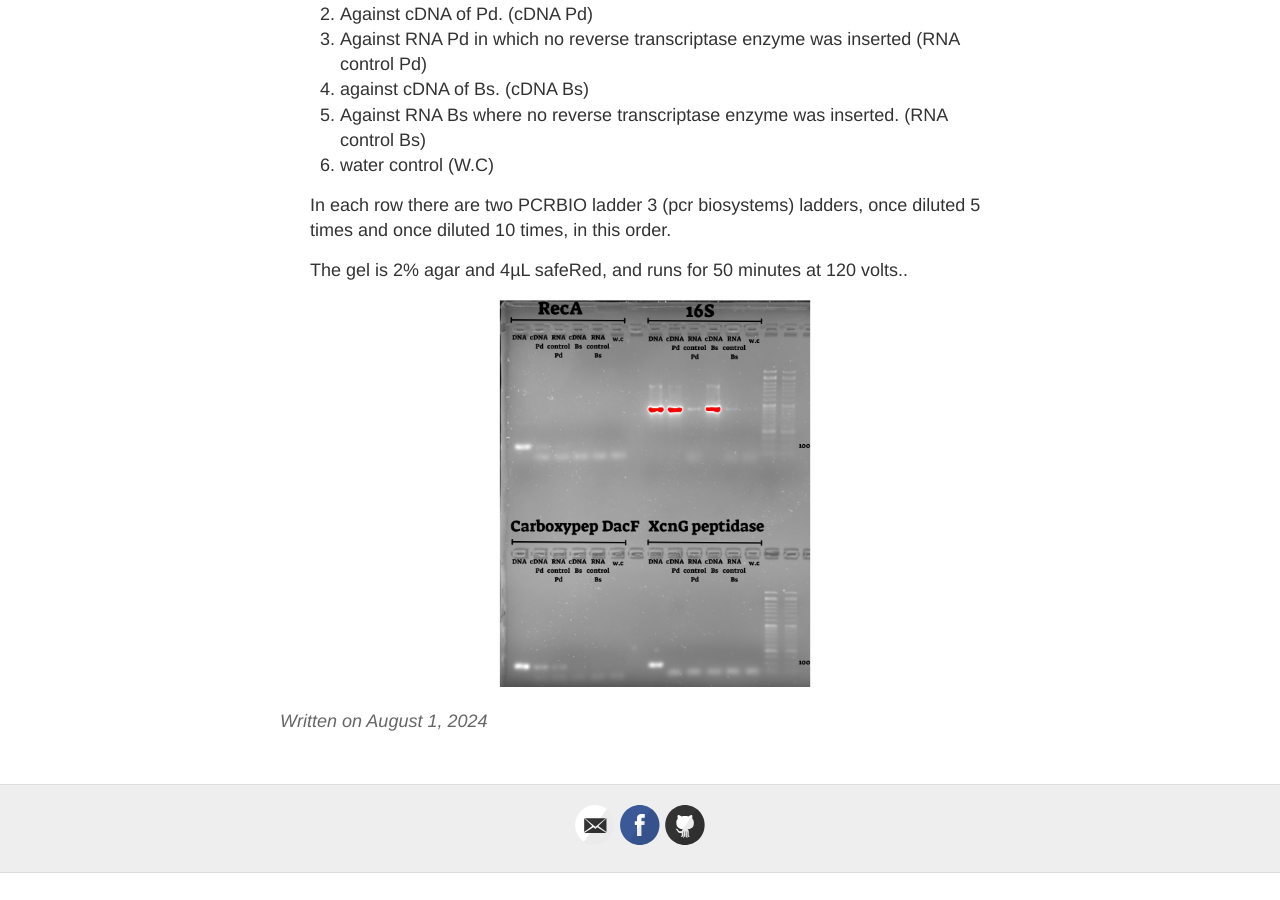
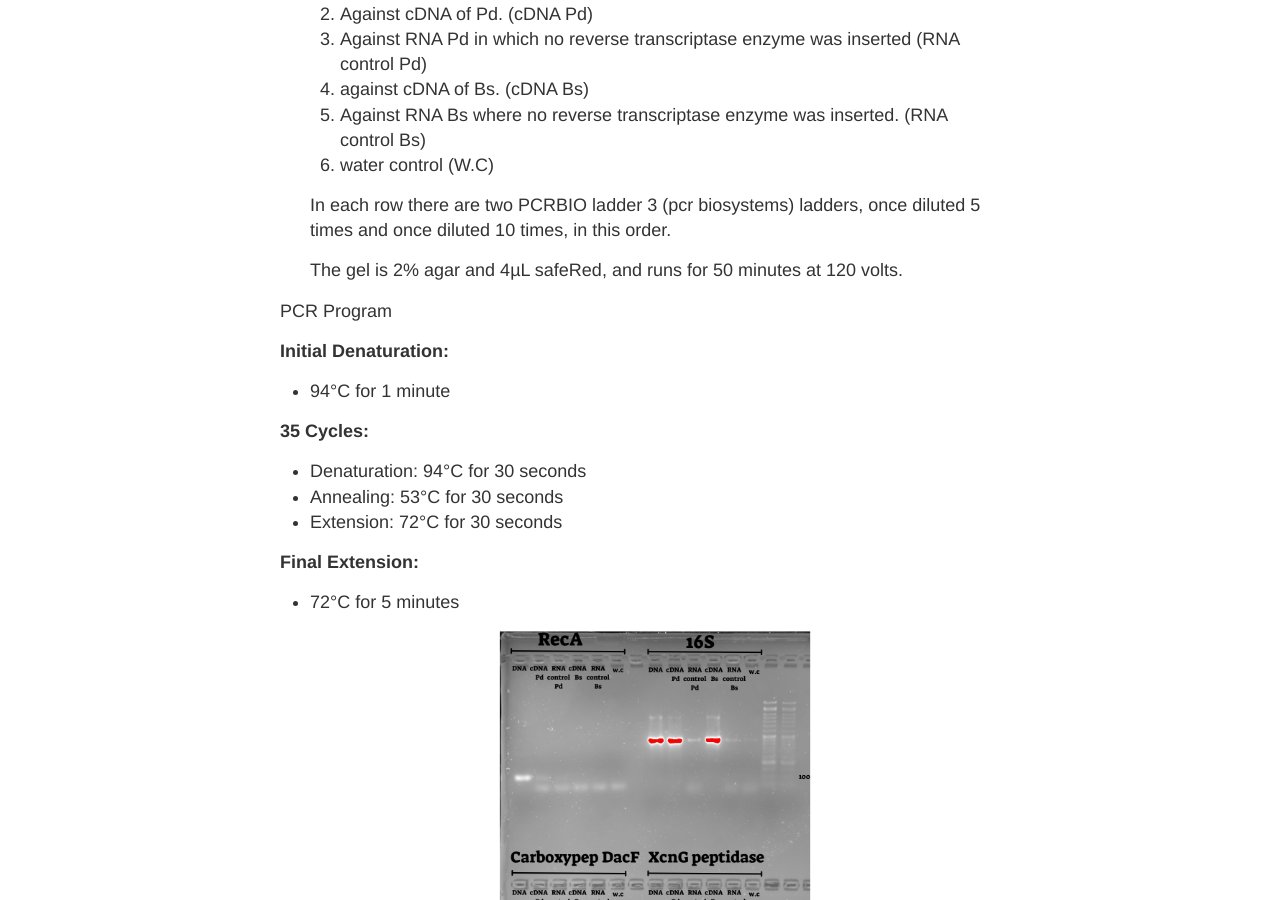
Before and after one commit to OfekRainish/OfekRainish_notebook, a Jekyll site: the page built from _posts/2024-08-01-cDNA Examination by PCR.md, in a window 1280 px wide and 900 px high, scrolled down 2321 px. Built offline with Jekyll 4.4.1, drawn with Linux system fonts in a browser that asks for light colours; our own code applies the rules of GitHub Pages for plain Markdown files; a file with an impossible date is left out; before the commit the page ends 3194 px from its top, so only the background shows below that.

Commit message:
Update 2024-08-01-cDNA Examination by PCR.md

```diff
--- a/_posts/2024-08-01-cDNA Examination by PCR.md
+++ b/_posts/2024-08-01-cDNA Examination by PCR.md
@@ -59,6 +59,20 @@ and XcnG peptidase We performed 6 tests:
 
    In each row there are two PCRBIO ladder 3 (pcr biosystems) ladders, once diluted 5 times and once diluted 10 times, in this order.
 
-   The gel is 2% agar and 4µL safeRed, and runs for 50 minutes at 120 volts..
+   The gel is 2% agar and 4µL safeRed, and runs for 50 minutes at 120 volts.
+
+PCR Program
+
+**Initial Denaturation:**
+- 94°C for 1 minute
+
+**35 Cycles:**
+- Denaturation: 94°C for 30 seconds
+- Annealing: 53°C for 30 seconds
+- Extension: 72°C for 30 seconds
+
+**Final Extension:**
+- 72°C for 5 minutes
+
 
    ![results](../images/cdna%202.png)
```
